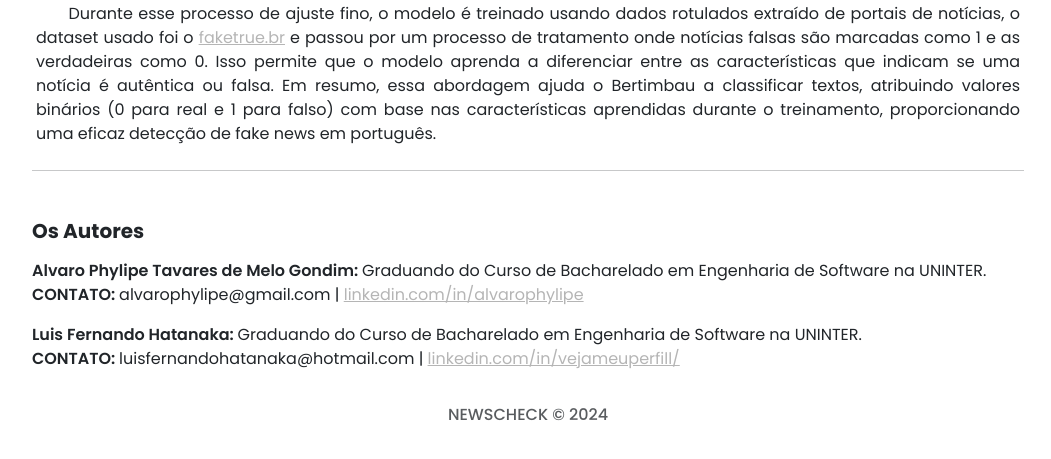
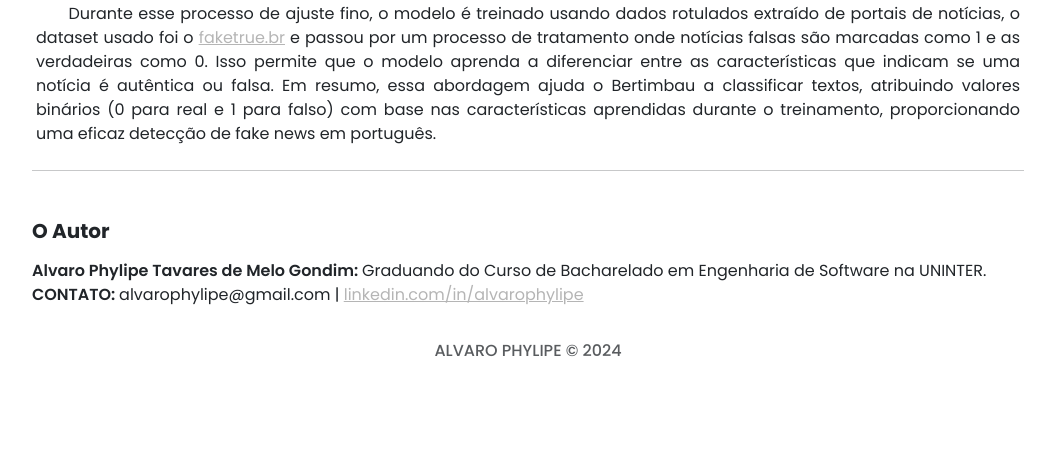
Before and after one commit to alvarophylipe/NewsCheck, a Django app: page /sobre/ in a window 1280 px wide. Shown: the part 469-928 px from the top of the page, without its empty margins (112-1163 px from the left). After the commit the page ends 826 px from the top, so only its background shows below. Run offline with Django 4.2, Linux system fonts and the light colour scheme; some libraries are stand-ins or nearby versions.

Commit message:
Fix Information #2

```diff
--- a/base/global/layout.html
+++ b/base/global/layout.html
@@ -37,7 +37,7 @@
 
   <footer class="container mt-auto py-3">
     <p class="text-center text-body-secondary poppins-medium">
-      NEWSCHECK &copy; 2024
+      ALVARO PHYLIPE &copy; 2024
     </p>
   </footer>
   <script src="{% static 'global/js/bootstrap.bundle.min.js' %}" ></script>
--- a/sobre/templates/sobre.html
+++ b/sobre/templates/sobre.html
@@ -46,7 +46,7 @@
     <hr class="my-4">
     <div class="mt-5">
         <h5 class="poppins-bold">
-            Os Autores
+            O Autor
         </h5>
         <p class="mt-3 mb-0">
             <span class="poppins-semibold">Alvaro Phylipe Tavares de Melo Gondim: </span>
@@ -56,14 +56,6 @@
             <span class="poppins-semibold">CONTATO: </span>
             alvarophylipe@gmail.com | <a href="https://www.linkedin.com/in/alvarophylipe">linkedin.com/in/alvarophylipe</a>
         </p>
-        <p class="mt-3 mb-0">
-            <span class="poppins-semibold">Luis Fernando Hatanaka: </span>
-            Graduando do Curso de Bacharelado em Engenharia de Software na UNINTER.
-        </p>
-        <p>
-            <span class="poppins-semibold">CONTATO: </span>
-            luisfernandohatanaka@hotmail.com | <a href="https://www.linkedin.com/in/vejameuperfill/">linkedin.com/in/vejameuperfill/</a>
-        </p>
     </div>
 </section>
 
```
